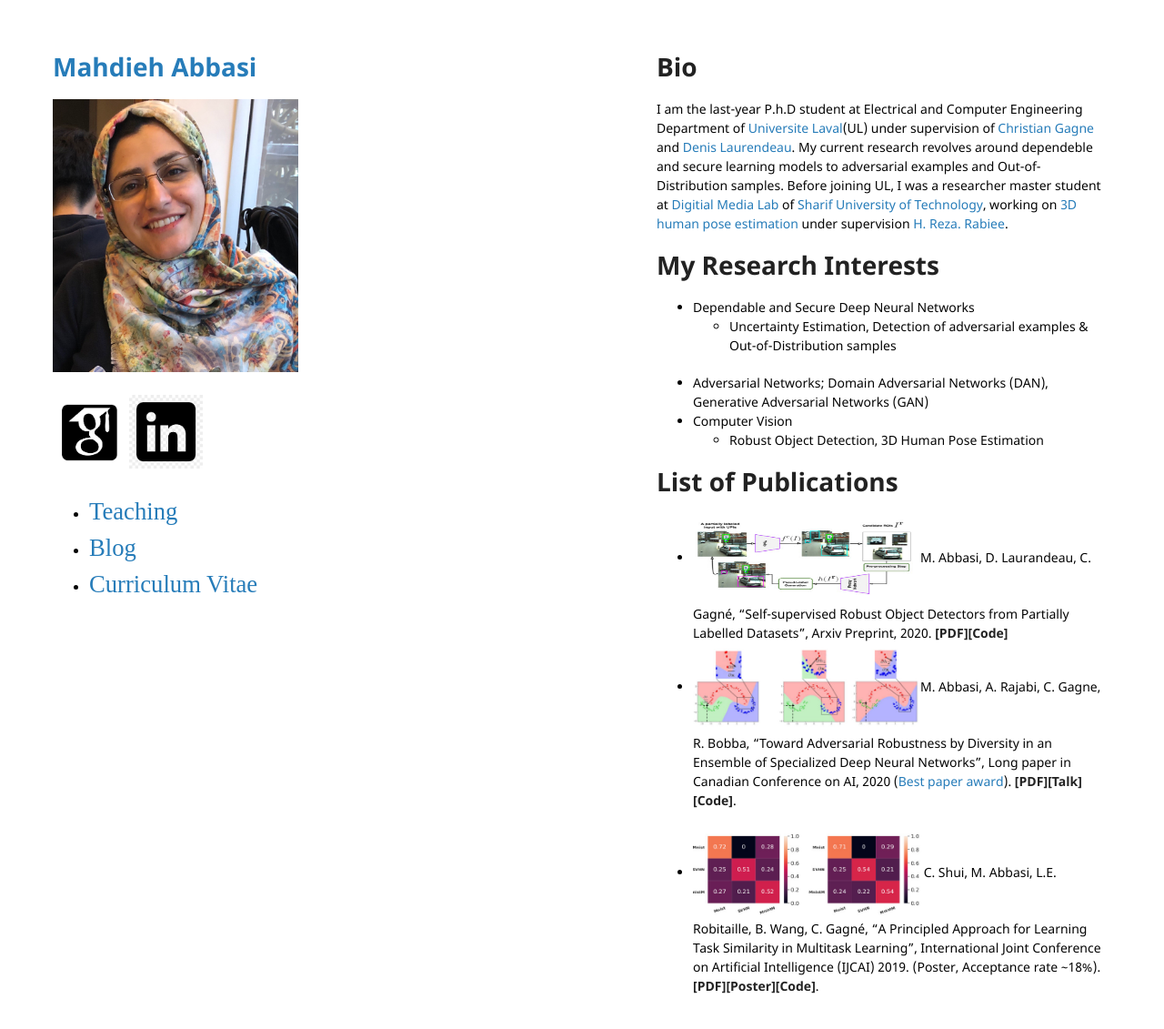
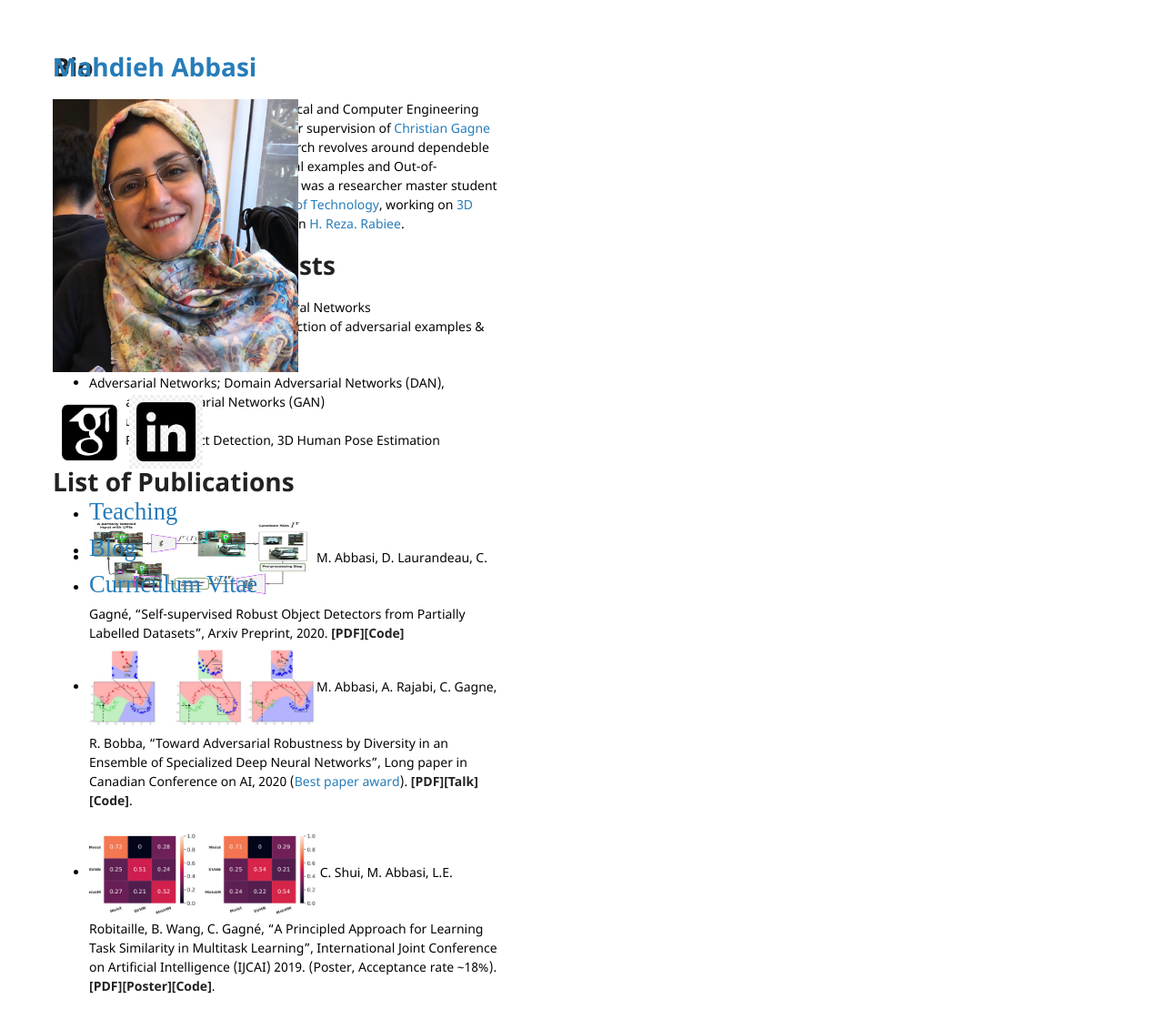
Before and after one commit to mahdaneh/mahdaneh.github.io, a Jekyll site: the page built from index.md, in a window 1280 px wide and 1164 px high. Shown: the top 1131 px of the window at 91% size. Built offline with Jekyll 4.4.1, drawn with Linux system fonts in a browser that asks for light colours; the repository's description, which GitHub fills in, is left out; our own code applies the rules of GitHub Pages for plain Markdown files.

Commit message:
Update jekyll-theme-minimal.scss

```diff
--- a/_sass/jekyll-theme-minimal.scss
+++ b/_sass/jekyll-theme-minimal.scss
@@ -7,6 +7,7 @@ body {
   font: 14px/1.5 "Noto Sans", "Helvetica Neue", Helvetica, Arial, sans-serif;
   color:#050505;
   font-weight:400;
+  position:fixed
 }
 
 h1, h2, h3, h4, h5, h6 {
@@ -57,7 +58,7 @@ a:hover small {
 
 .wrapper {
   width:auto;
-  margin:0 auto;
+  margin:0 0;
 }
 
 blockquote {
```
